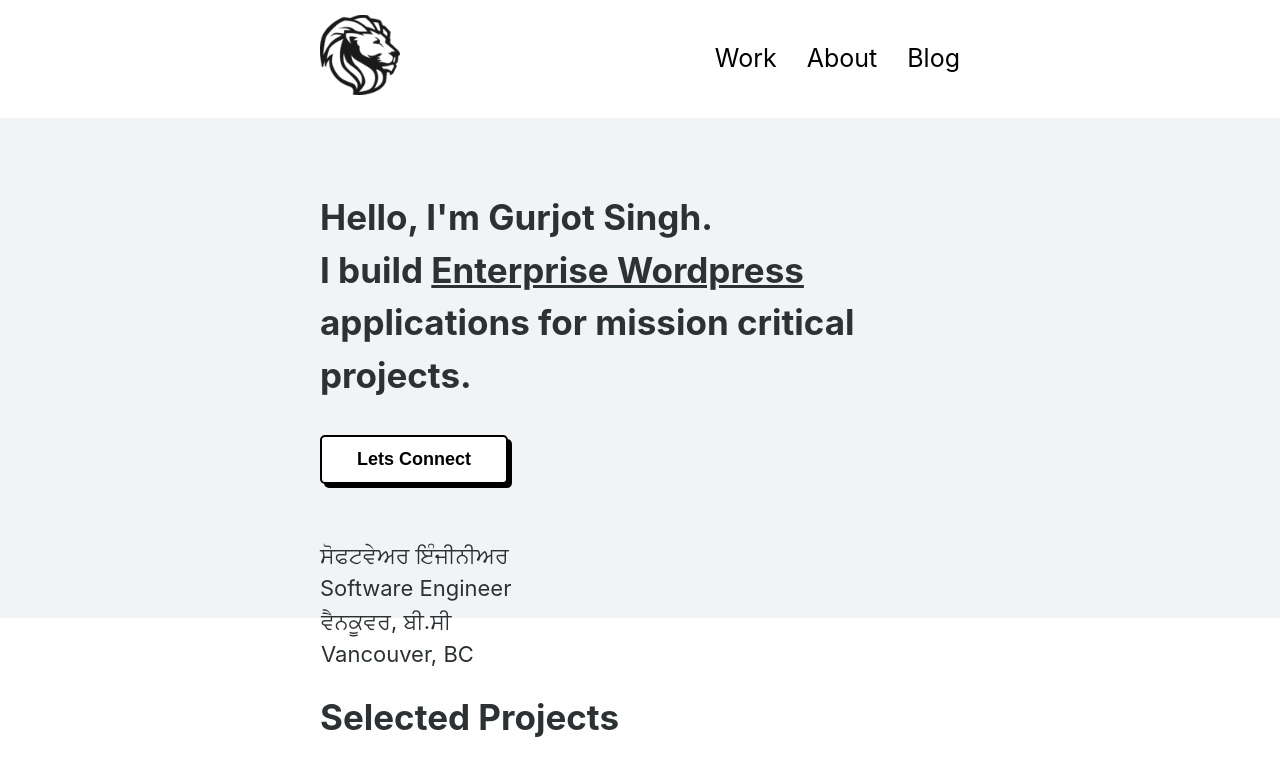
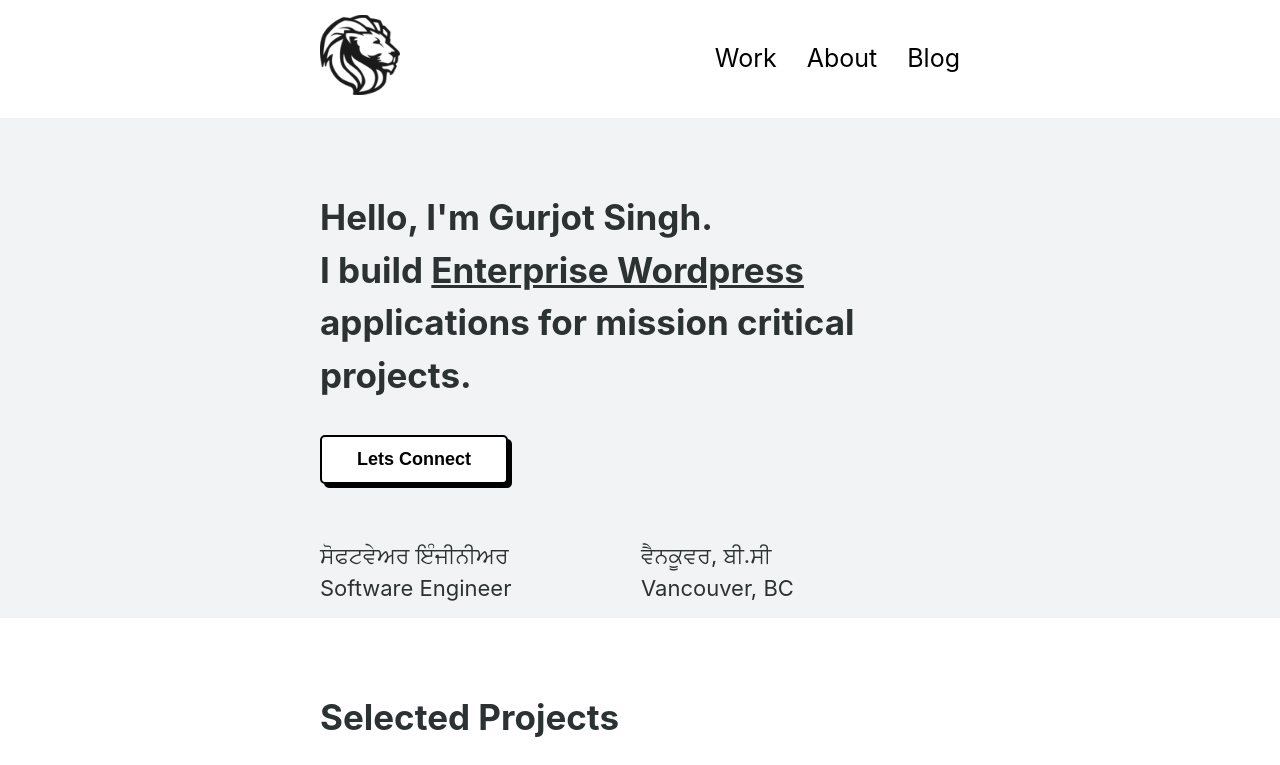
Before and after one commit to gurjotsinghdev/gurjotsinghdev, a Next.js app: page / in a window 1280 px wide. Shown: the top 765 px of the page. Built offline with nearby package versions, Linux system fonts and the light colour scheme.

Commit message:
style go back

```diff
--- a/styles/Hero.module.css
+++ b/styles/Hero.module.css
@@ -3,8 +3,6 @@
     margin: 0;
     background-color: var(--background);
     height: 50vh;
-    display:grid;
-grid-template-columns: 1fr;
 }
 
 .heroSection h1 {
@@ -19,7 +17,7 @@ grid-template-columns: 1fr;
 
 .heroSection .heroMeta {
     display: grid;
-    grid-template-columns: 1fr;
+    grid-template-columns: 1fr 1fr;
     margin: 55px 0px;
     justify-content: center;
 }
@@ -28,8 +26,6 @@ grid-template-columns: 1fr;
     padding-left: 1px;
 }
 
-
-
 @media only screen and (min-width: 800px) {
     .heroSection {
         padding: 50px 25vw;
@@ -37,13 +33,6 @@ grid-template-columns: 1fr;
         background-color: var(--background);
         height: 500px;
     }
-
-    .heroLottie {
-        display: unset;
-    }
-
-
-
     .heroSection h1 {
         font-size: 35px;
     }
```
